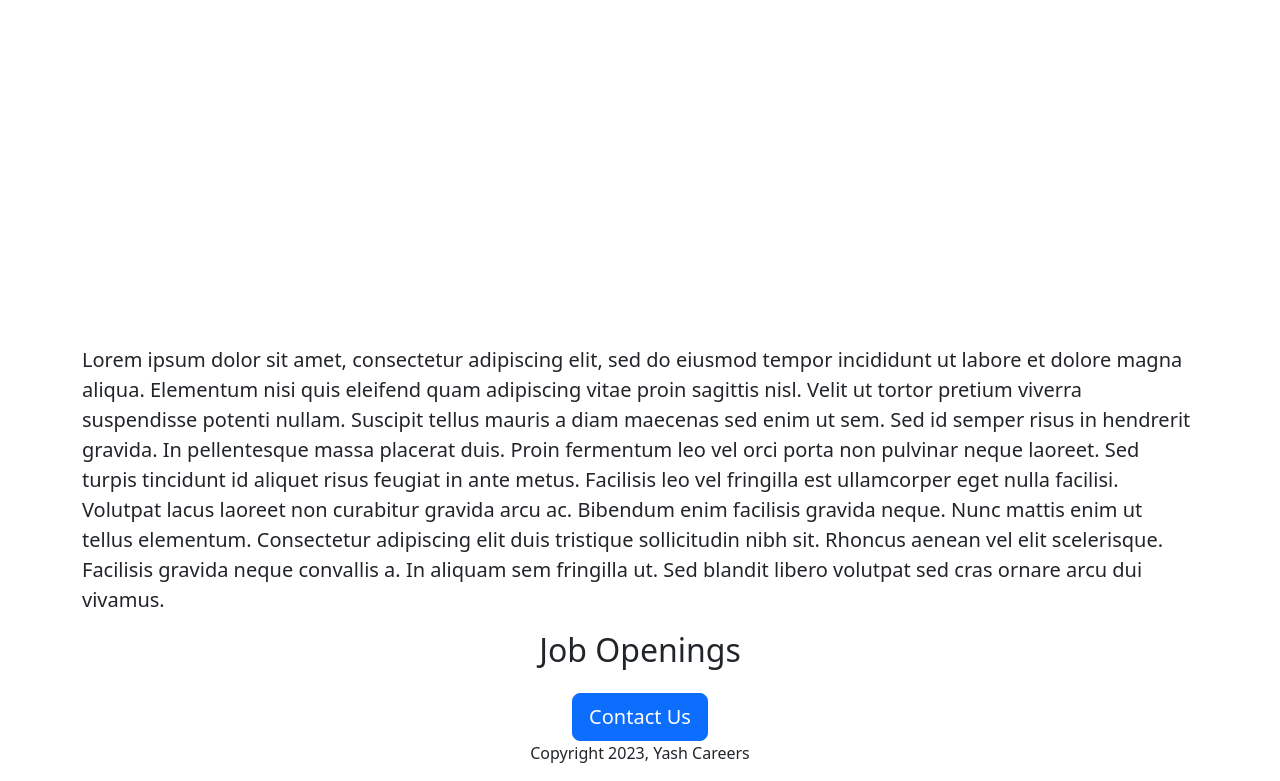
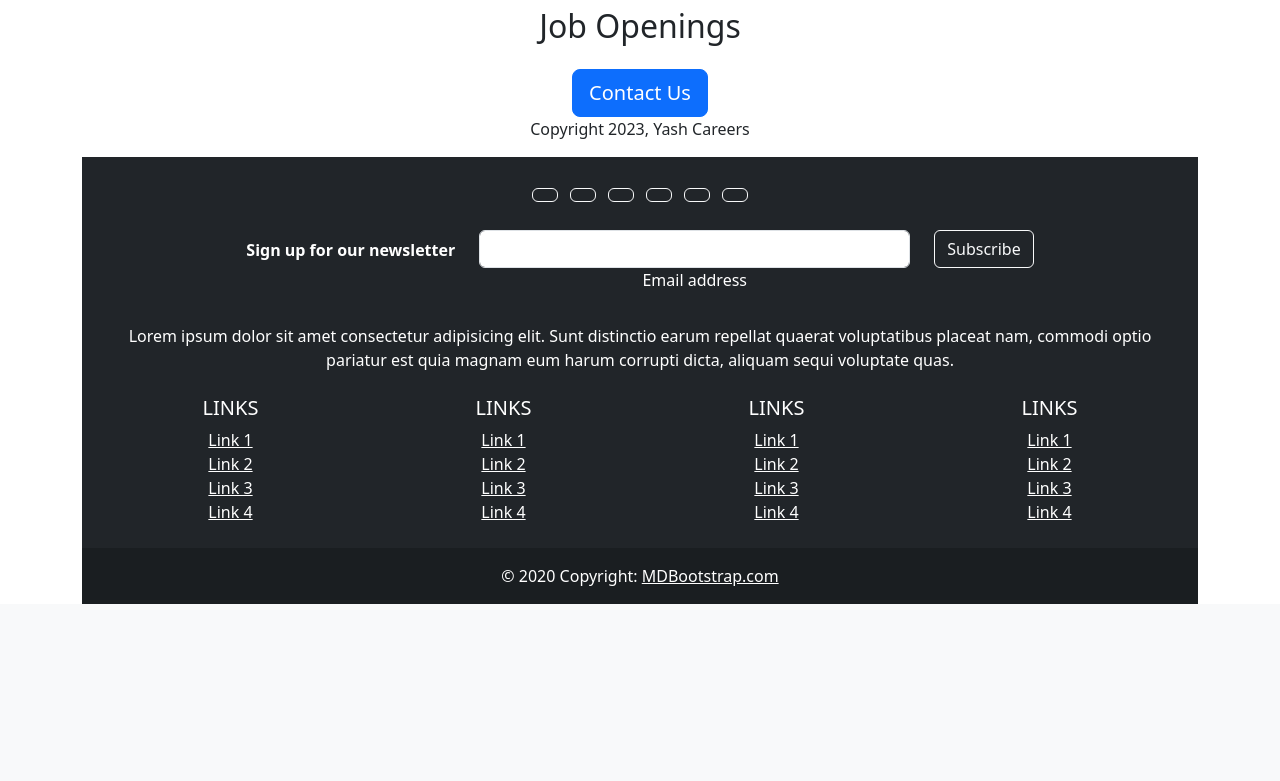
Before and after one commit to Yashprasoon/yash-careers-website, a Flask app: page / in a window 1280 px wide. Shown: the part 871-1652 px from the top of the page. After the commit the page ends 1475 px from the top, so only its background shows below. Run offline with Flask 3, Linux system fonts and the light colour scheme.

Commit message:
functional and aesthetic improvements

```diff
--- /dev/null
+++ b/templates/footer.html
@@ -0,0 +1,187 @@
+<!-- Footer -->
+<footer class="bg-dark text-center text-white">
+  <!-- Grid container -->
+  <div class="container p-4">
+    <!-- Section: Social media -->
+    <section class="mb-4">
+      <!-- Facebook -->
+      <a class="btn btn-outline-light btn-floating m-1" href="#!" role="button"
+        ><i class="fab fa-facebook-f"></i
+      ></a>
+
+      <!-- Twitter -->
+      <a class="btn btn-outline-light btn-floating m-1" href="#!" role="button"
+        ><i class="fab fa-twitter"></i
+      ></a>
+
+      <!-- Google -->
+      <a class="btn btn-outline-light btn-floating m-1" href="#!" role="button"
+        ><i class="fab fa-google"></i
+      ></a>
+
+      <!-- Instagram -->
+      <a class="btn btn-outline-light btn-floating m-1" href="#!" role="button"
+        ><i class="fab fa-instagram"></i
+      ></a>
+
+      <!-- Linkedin -->
+      <a class="btn btn-outline-light btn-floating m-1" href="#!" role="button"
+        ><i class="fab fa-linkedin-in"></i
+      ></a>
+
+      <!-- Github -->
+      <a class="btn btn-outline-light btn-floating m-1" href="#!" role="button"
+        ><i class="fab fa-github"></i
+      ></a>
+    </section>
+    <!-- Section: Social media -->
+
+    <!-- Section: Form -->
+    <section class="">
+      <form action="">
+        <!--Grid row-->
+        <div class="row d-flex justify-content-center">
+          <!--Grid column-->
+          <div class="col-auto">
+            <p class="pt-2">
+              <strong>Sign up for our newsletter</strong>
+            </p>
+          </div>
+          <!--Grid column-->
+
+          <!--Grid column-->
+          <div class="col-md-5 col-12">
+            <!-- Email input -->
+            <div class="form-outline form-white mb-4">
+              <input type="email" id="form5Example21" class="form-control" />
+              <label class="form-label" for="form5Example21">Email address</label>
+            </div>
+          </div>
+          <!--Grid column-->
+
+          <!--Grid column-->
+          <div class="col-auto">
+            <!-- Submit button -->
+            <button type="submit" class="btn btn-outline-light mb-4">
+              Subscribe
+            </button>
+          </div>
+          <!--Grid column-->
+        </div>
+        <!--Grid row-->
+      </form>
+    </section>
+    <!-- Section: Form -->
+
+    <!-- Section: Text -->
+    <section class="mb-4">
+      <p>
+        Lorem ipsum dolor sit amet consectetur adipisicing elit. Sunt distinctio earum
+        repellat quaerat voluptatibus placeat nam, commodi optio pariatur est quia magnam
+        eum harum corrupti dicta, aliquam sequi voluptate quas.
+      </p>
+    </section>
+    <!-- Section: Text -->
+
+    <!-- Section: Links -->
+    <section class="">
+      <!--Grid row-->
+      <div class="row">
+        <!--Grid column-->
+        <div class="col-lg-3 col-md-6 mb-4 mb-md-0">
+          <h5 class="text-uppercase">Links</h5>
+
+          <ul class="list-unstyled mb-0">
+            <li>
+              <a href="#!" class="text-white">Link 1</a>
+            </li>
+            <li>
+              <a href="#!" class="text-white">Link 2</a>
+            </li>
+            <li>
+              <a href="#!" class="text-white">Link 3</a>
+            </li>
+            <li>
+              <a href="#!" class="text-white">Link 4</a>
+            </li>
+          </ul>
+        </div>
+        <!--Grid column-->
+
+        <!--Grid column-->
+        <div class="col-lg-3 col-md-6 mb-4 mb-md-0">
+          <h5 class="text-uppercase">Links</h5>
+
+          <ul class="list-unstyled mb-0">
+            <li>
+              <a href="#!" class="text-white">Link 1</a>
+            </li>
+            <li>
+              <a href="#!" class="text-white">Link 2</a>
+            </li>
+            <li>
+              <a href="#!" class="text-white">Link 3</a>
+            </li>
+            <li>
+              <a href="#!" class="text-white">Link 4</a>
+            </li>
+          </ul>
+        </div>
+        <!--Grid column-->
+
+        <!--Grid column-->
+        <div class="col-lg-3 col-md-6 mb-4 mb-md-0">
+          <h5 class="text-uppercase">Links</h5>
+
+          <ul class="list-unstyled mb-0">
+            <li>
+              <a href="#!" class="text-white">Link 1</a>
+            </li>
+            <li>
+              <a href="#!" class="text-white">Link 2</a>
+            </li>
+            <li>
+              <a href="#!" class="text-white">Link 3</a>
+            </li>
+            <li>
+              <a href="#!" class="text-white">Link 4</a>
+            </li>
+          </ul>
+        </div>
+        <!--Grid column-->
+
+        <!--Grid column-->
+        <div class="col-lg-3 col-md-6 mb-4 mb-md-0">
+          <h5 class="text-uppercase">Links</h5>
+
+          <ul class="list-unstyled mb-0">
+            <li>
+              <a href="#!" class="text-white">Link 1</a>
+            </li>
+            <li>
+              <a href="#!" class="text-white">Link 2</a>
+            </li>
+            <li>
+              <a href="#!" class="text-white">Link 3</a>
+            </li>
+            <li>
+              <a href="#!" class="text-white">Link 4</a>
+            </li>
+          </ul>
+        </div>
+        <!--Grid column-->
+      </div>
+      <!--Grid row-->
+    </section>
+    <!-- Section: Links -->
+  </div>
+  <!-- Grid container -->
+
+  <!-- Copyright -->
+  <div class="text-center p-3" style="background-color: rgba(0, 0, 0, 0.2);">
+    © 2020 Copyright:
+    <a class="text-white" href="https://mdbootstrap.com/">MDBootstrap.com</a>
+  </div>
+  <!-- Copyright -->
+</footer>
+<!-- Footer -->
--- a/templates/home.html
+++ b/templates/home.html
@@ -11,16 +11,21 @@
         height: 360px;
         width: 100%;
         object-fit: cover;
+        margin-bottom:16px;
 
       }
     </style>
   </head>
   <body>
+    {% include 'nav.html' %}
+    <img class="img-fluid" id="banner" src="./static/work-1.jpg">
     <div class="container">
     <h1 class="text-center mt-2 mb-4">Yash Careers</h1>
-    <img class="img-fluid" src="./static/work-1.jpg">
-    <h2 class="text-center mt-2 mb-4" id="banner">About Jovian</h2>
-    <p class="lead">Lorem ipsum dolor sit amet, consectetur adipiscing elit, sed do eiusmod tempor incididunt ut labore et dolore magna aliqua. Elementum nisi quis eleifend quam adipiscing vitae proin sagittis nisl. Velit ut tortor pretium viverra suspendisse potenti nullam. Suscipit tellus mauris a diam maecenas sed enim ut sem. Sed id semper risus in hendrerit gravida. In pellentesque massa placerat duis. Proin fermentum leo vel orci porta non pulvinar neque laoreet. Sed turpis tincidunt id aliquet risus feugiat in ante metus. Facilisis leo vel fringilla est ullamcorper eget nulla facilisi. Volutpat lacus laoreet non curabitur gravida arcu ac. Bibendum enim facilisis gravida neque. Nunc mattis enim ut tellus elementum. Consectetur adipiscing elit duis tristique sollicitudin nibh sit. Rhoncus aenean vel elit scelerisque. Facilisis gravida neque convallis a. In aliquam sem fringilla ut. Sed blandit libero volutpat sed cras ornare arcu dui vivamus.</p>
+    <div class="row" style="margin-bottom:16px">
+      <div class="col-md-6">
+    <p class="lead">Lorem ipsum dolor sit amet, consectetur adipiscing elit, sed do eiusmod tempor incididunt ut labore et dolore magna aliqua. Elementum nisi quis eleifend quam adipiscing vitae proin sagittis nisl. Velit ut tortor pretium viverra suspendisse potenti nullam. Suscipit tellus mauris a diam maecenas sed enim ut sem. Sed id semper risus in hendrerit gravida. In pellentesque massa placerat duis. Proin fermentum leo vel orci porta non pulvinar neque laoreet. Sed turpis tincidunt id aliquet risus feugiat in ante metus. Facilisis leo vel fringilla est ullamcorper eget nulla facilisi. Volutpat lacus laoreet non curabitur gravida arcu ac. Bibendum enim facilisis gravida neque. Nunc mattis enim ut tellus elementum.</p></div>
+      <div class="d-none d-md-block col-md-6"><img src="./static/people-working.jpg" style="height:320px; border-radius: 4px;"></div>
+    </div>
 
     <h2 class="text-center mt-2 mb-4">Job Openings</h2>
     <p >
@@ -30,11 +35,11 @@
         {% endfor %}
     </p>
       <div class="text-center">
-    <button class="btn btn-primary btn-lg">Contact Us</button>
+    <a href="mailto:prasoonyash@gmail.com?subject=Questions%20about%20job%20openings&body=My%20name%3A%20%3Cyour%20name%20here%3E%0D%0AMy%20questions%3A%20%3Center%20question%20here%3E" class="btn btn-primary btn-lg">Contact Us</a>
         <p>Copyright 2023, Yash Careers</p>
       </div>
       </div>
-
+      {% include 'footer.html' %}
     <script src="https://cdn.jsdelivr.net/npm/bootstrap@5.3.0-alpha3/dist/js/bootstrap.bundle.min.js" integrity="sha384-ENjdO4Dr2bkBIFxQpeoTz1HIcje39Wm4jDKdf19U8gI4ddQ3GYNS7NTKfAdVQSZe" crossorigin="anonymous"></script>
   </body>
 </html>
--- a/templates/jobitem.html
+++ b/templates/jobitem.html
@@ -4,5 +4,5 @@
     <div><b>Location :</b>{{job['location']}}</div>
     {% if 'salary' in job %}<div><b>Salary :</b>{{job['salary']}}</div>{ %endif %}
   </div>
-  <div class="col-9"><button type="button" class="btn btn-outline- primary">Apply</button></div>
+  <div class="col-9"><a href="mailto:prasoonyash@gmail.com?subject=Application%20for%20{{job['title']}}&body=My%20name%3A%20%3Cyour%20name%20here%3E%0D%0AMy%20resume%20link%3A%20%3Cyour%20resume%20link%3E%0D%0AMy%20LinkedIn%20link%3A%20%3Clinkedin%20link%3E" type="button" class="btn btn-outline- primary">Apply</a></div>
 </div>
--- /dev/null
+++ b/templates/nav.html
@@ -0,0 +1,36 @@
+<nav class="navbar navbar-expand-lg bg-body-tertiary fixed-top">
+  <div class="container-fluid">
+    <a class="navbar-brand" href="#">Navbar</a>
+    <button class="navbar-toggler" type="button" data-bs-toggle="collapse" data-bs-target="#navbarSupportedContent" aria-controls="navbarSupportedContent" aria-expanded="false" aria-label="Toggle navigation">
+      <span class="navbar-toggler-icon"></span>
+    </button>
+    <div class="collapse navbar-collapse" id="navbarSupportedContent">
+      <ul class="navbar-nav me-auto mb-2 mb-lg-0">
+        <li class="nav-item">
+          <a class="nav-link active" aria-current="page" href="#">Home</a>
+        </li>
+        <li class="nav-item">
+          <a class="nav-link" href="#">Link</a>
+        </li>
+        <li class="nav-item dropdown">
+          <a class="nav-link dropdown-toggle" href="#" role="button" data-bs-toggle="dropdown" aria-expanded="false">
+            Dropdown
+          </a>
+          <ul class="dropdown-menu">
+            <li><a class="dropdown-item" href="#">Action</a></li>
+            <li><a class="dropdown-item" href="#">Another action</a></li>
+            <li><hr class="dropdown-divider"></li>
+            <li><a class="dropdown-item" href="#">Something else here</a></li>
+          </ul>
+        </li>
+        <li class="nav-item">
+          <a class="nav-link disabled">Disabled</a>
+        </li>
+      </ul>
+      <form class="d-flex" role="search">
+        <input class="form-control me-2" type="search" placeholder="Search" aria-label="Search">
+        <button class="btn btn-outline-success" type="submit">Search</button>
+      </form>
+    </div>
+  </div>
+</nav>
```
Also changed, not shown: 1 other file.
